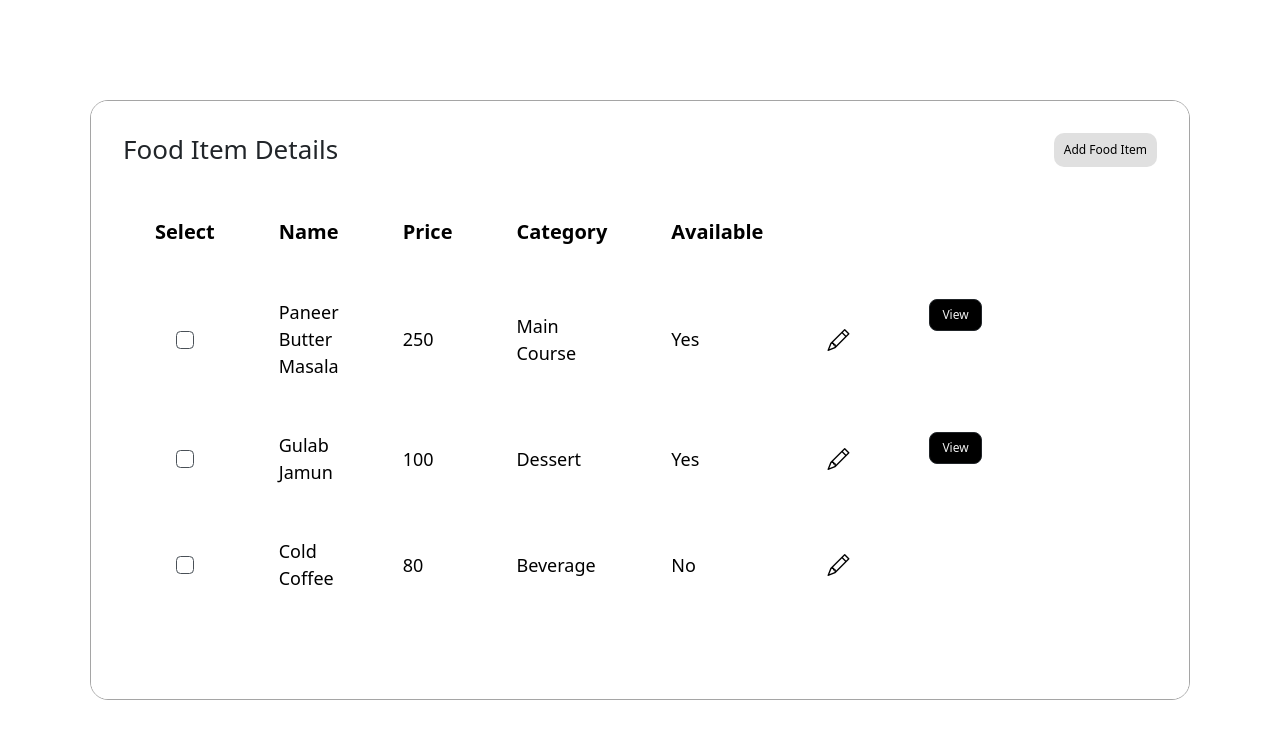
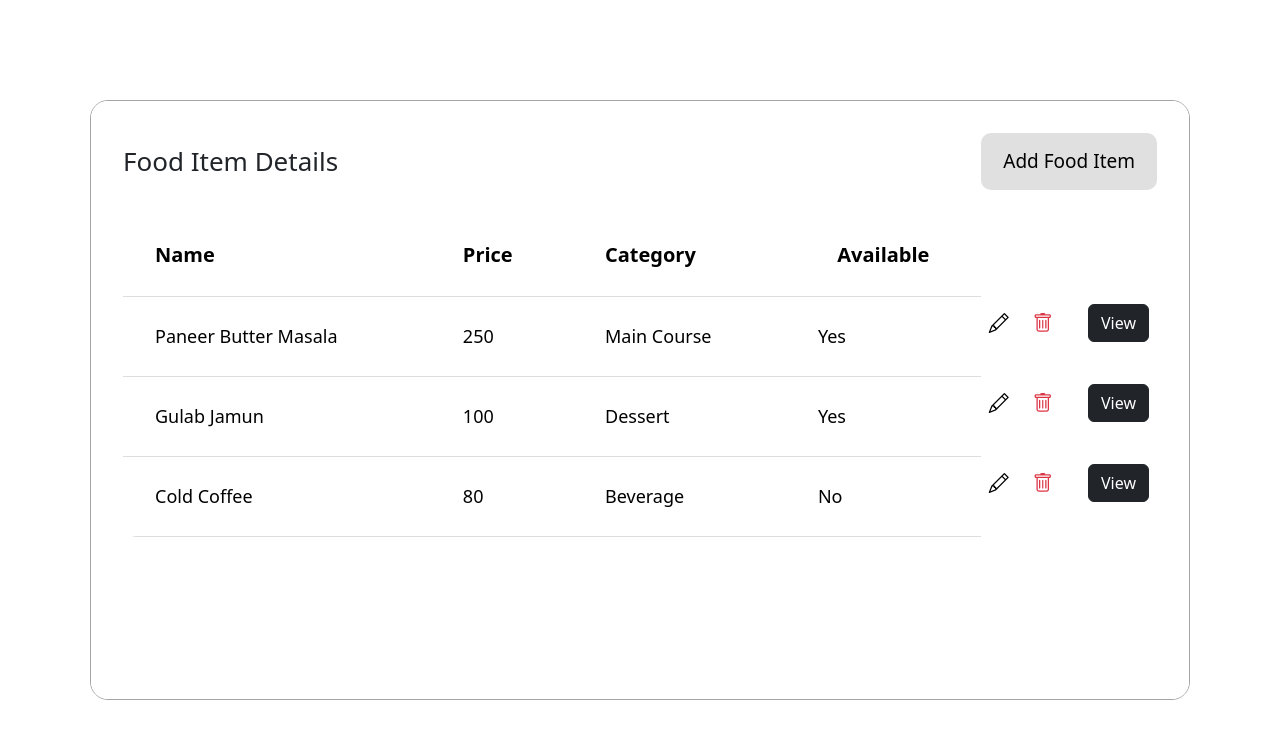
Before and after one commit to deshpandeishan/angular-app, an Angular app: page / in a window 1280 px wide. Shown: the top 738 px of the page. Built offline with nearby package versions, Linux system fonts and the light colour scheme.

Commit message:
resize view button

```diff
--- a/src/app/food/food-table/food-table.css
+++ b/src/app/food/food-table/food-table.css
@@ -37,15 +37,11 @@
     color: #000;
 }
 
-.table tbody tr td, thead tr th {
-    border-bottom: none;
-}
-
 .btn-custom {
     background-color: #e0e0e0;
     color: #000;
-    padding: 8px 10px;
-    font-size: 12px;
+    padding: 14px 22px;
+    font-size: 19px;
     transition: background-color 0.3s;
     border: none;
     border-radius: 10px;
@@ -53,18 +49,6 @@
 
 .btn-custom:hover {
     background-color: #cfcfcf;
-}
-
-.form-check-input {
-    border: 1px solid #495057;
-}
-
-.btn-dark {
-    font-size: 12px;
-    background-color: #000;
-    color: #f1f1f1;
-    padding: 6px 12px;
-    border-radius: 8px;
 }
 
 h4 {
@@ -123,12 +107,6 @@ h4 {
 
     .btn-custom {
         font-size: 14px;
-        padding: 8px 14px;
+        padding: 8px 12px;
     }
-
-
-
-
-
-
 }
--- a/src/app/food/food-table/food-table.html
+++ b/src/app/food/food-table/food-table.html
@@ -6,94 +6,53 @@
 <table class="table table-borderless">
     <thead>
         <tr>
-            <th class="text-center">Select</th>
             <th>Name</th>
             <th>Price</th>
             <th>Category</th>
             <th>Available</th>
             <!-- <th>Manage</th> -->
-
         </tr>
     </thead>
     <tbody>
-
-        <!-- the last comtainer is affecting the view for desktop device -->
         <tr>
-            <td class="d-none d-md-table-cell text-center">
-                <input class="form-check-input" type="checkbox">
-            </td>
             <td data-label="Name">Paneer Butter Masala</td>
             <td data-label="Price">250</td>
             <td data-label="Category">Main Course</td>
             <td data-label="Available">Yes</td>
-
-            <td class="d-none d-md-table-cell" data-label="Manage">
-                <i class="bi bi-pencil me-3" style="cursor:pointer" (click)="goToEdit()"></i>
-                <!-- <i class="bi d-md-none bi-trash text-danger" style="cursor:pointer"></i> -->
-            </td>
-
-            <td class="justify-content-between">
-                    <div class="d-flex d-md-none justify-content-between">
-                        <i class="bi bi-pencil mx-2 me-4" style="cursor:pointer" (click)="goToEdit()"></i>
-                        <i class="bi bi-trash text-danger" style="cursor:pointer"></i>
-                    </div>
-                    <button class="btn btn-dark" data-bs-toggle="modal" data-bs-target="#viewFoodItem">View</button>
-            </td>
+            <div class="w-100 align-items-center d-flex justify-content-between">
+                <div class="w-100 ">
+                    <i class="bi bi-pencil me-4 fs-5" style="cursor:pointer;" (click)="goToEdit()"></i>
+                    <i class="bi bi-trash fs-5 text-danger" style="cursor:pointer"></i>
+                </div>
+                <button class="btn btn-dark d-md-flex">View</button>
+            </div>
         </tr>
-
         <tr>
-            <td class="d-none d-md-table-cell d-none d-none text-center">
-                <input class="form-check-input" type="checkbox">
-            </td>
             <td data-label="Name">Gulab Jamun</td>
             <td data-label="Price">100</td>
             <td data-label="Category">Dessert</td>
             <td data-label="Available">Yes</td>
 
-            <td class="d-none d-md-table-cell" data-label="Manage">
-                <i class="bi bi-pencil me-3" style="cursor:pointer" (click)="goToEdit()"></i>
-                <!-- <i class="bi d-md-none bi-trash text-danger" style="cursor:pointer"></i> -->
-            </td>
-
-            <td class="justify-content-between">
-                    <div class="d-flex d-md-none justify-content-between">
-                        <i class="bi bi-pencil mx-2 me-4" style="cursor:pointer" (click)="goToEdit()"></i>
-                        <i class="bi bi-trash text-danger" style="cursor:pointer"></i>
-                    </div>
-                    <button class="btn btn-dark" data-bs-toggle="modal" data-bs-target="#viewFoodItem">View</button>
-            </td>
+            <div class="w-100 align-items-center d-flex justify-content-between">
+                <div class="w-100">
+                    <i class="bi bi-pencil me-4 fs-5" style="cursor:pointer;" (click)="goToEdit()"></i>
+                    <i class="bi bi-trash text-danger fs-5" style="cursor:pointer"></i>
+                </div>
+                <button class="btn btn-dark d-md-flex">View</button>
+            </div>
         </tr>
         <tr>
-            <td class="d-none d-md-table-cell text-center">
-                <input class="form-check-input" type="checkbox">
-            </td>
-
             <td data-label="Name">Cold Coffee</td>
             <td data-label="Price">80</td>
             <td data-label="Category">Beverage</td>
             <td data-label="Available">No</td>
-
-            <!-- PC -->
-            <td class="d-none d-md-table-cell" data-label="Manage">
-                <i class="bi bi-pencil me-3" style="cursor:pointer" (click)="goToEdit()"></i>
-            </td>
-
-            <!-- Mobile -->
-            <td class="p-0 w-100 d-block d-md-table-cell">
-
-                <div class="d-md-none d-flex justify-content-between text-start px-3 py-2">
-                    <div class="d-flex align-items-center">
-                        <i class="bi bi-pencil me-4" style="cursor:pointer" (click)="goToEdit()"></i>
-                        <i class="bi bi-trash text-danger" style="cursor:pointer"></i>
-                    </div>
-
-                    <button class="btn btn-dark btn-sm" data-bs-toggle="modal" data-bs-target="#viewFoodItem">
-                        View
-                    </button>
+            <div class="w-100 align-items-center d-flex justify-content-between">
+                <div class="w-100">
+                    <i class="bi bi-pencil me-4 fs-5" style="cursor:pointer;" (click)="goToEdit()"></i>
+                    <i class="bi bi-trash fs-5 text-danger" style="cursor:pointer"></i>
                 </div>
-
-            </td>
+                <button class="btn btn-dark d-md-flex">View</button>
+            </div>
         </tr>
-
     </tbody>
 </table>
```
